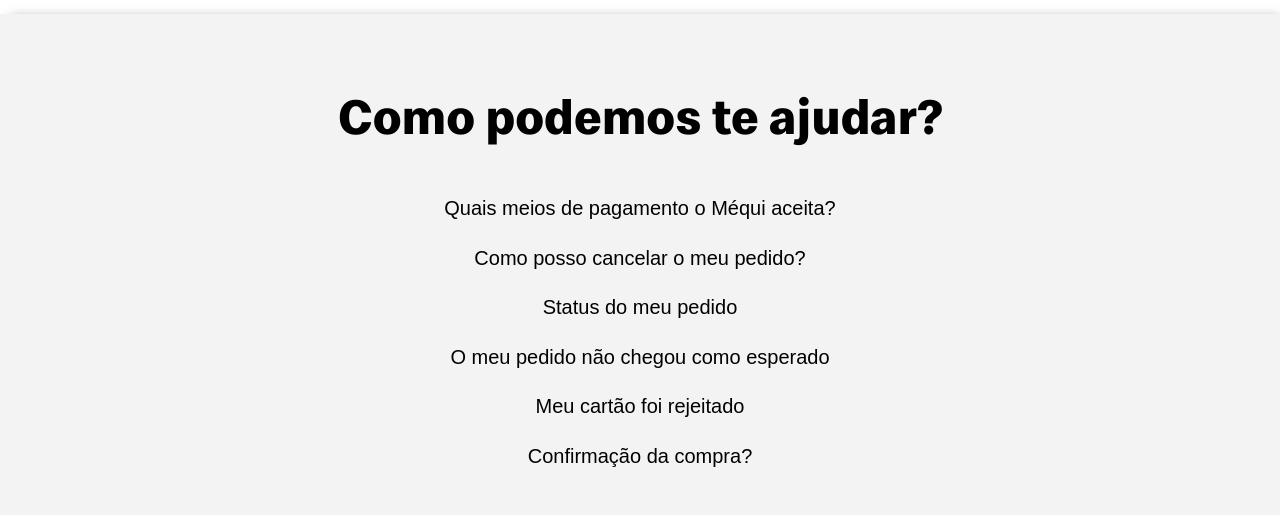
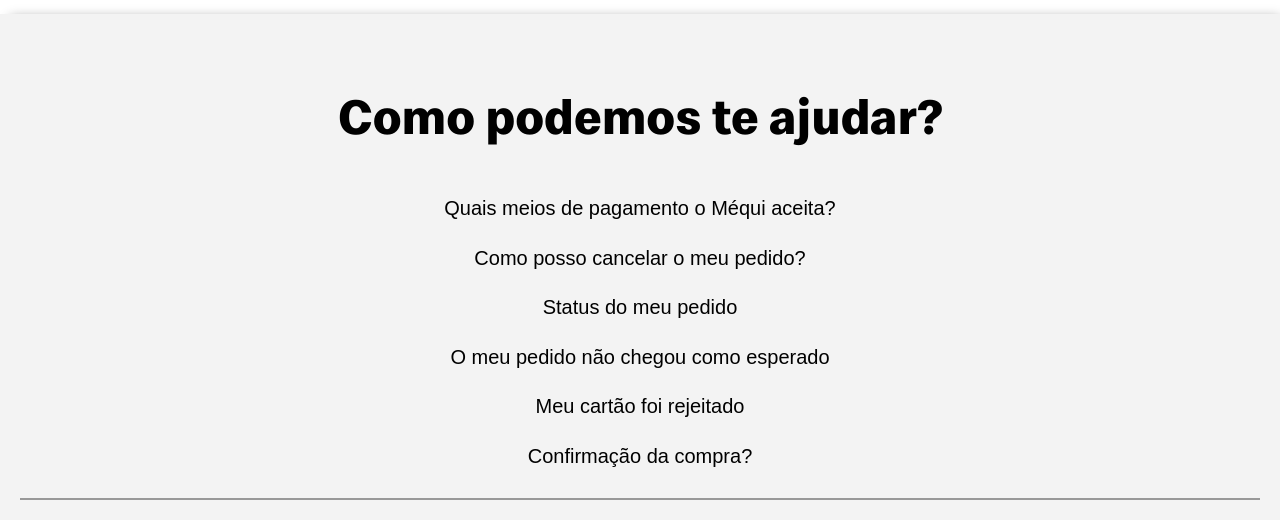
Before and after one commit to becxm/projeto-mcdonalds, a plain HTML site: page index.html in a window 1280 px wide. Shown: the part 1030-1550 px from the top of the page. Drawn offline with Linux system fonts and the light colour scheme.

Commit message:
atualização

```diff
--- a/index.html
+++ b/index.html
@@ -101,6 +101,9 @@
         <h4>Confirmação da compra?</h4>
         <p class="h4-6">Você irá receber uma confirmação de compra por e-mail com os dados da transação, e poderá confirmar através de nosso App junto ao número do pedido. Caso não receba a confirmação entre em contato através do CallCenter {teléfono}</p>
     </span>
+    <div class="footer">
+
+    </div>
 </footer>
 
 </body>
--- a/style.css
+++ b/style.css
@@ -188,6 +188,13 @@ footer > h3 {
     font-size: 50px;
 }
 
+.footer {
+    width: auto;
+    height: 2px;
+    background-color: rgba(0, 0, 0, 0.377);
+    margin-top: 30px;
+}
+
 span > h4 {
     font-family: sans-serif;
     font-weight: lighter;
```
